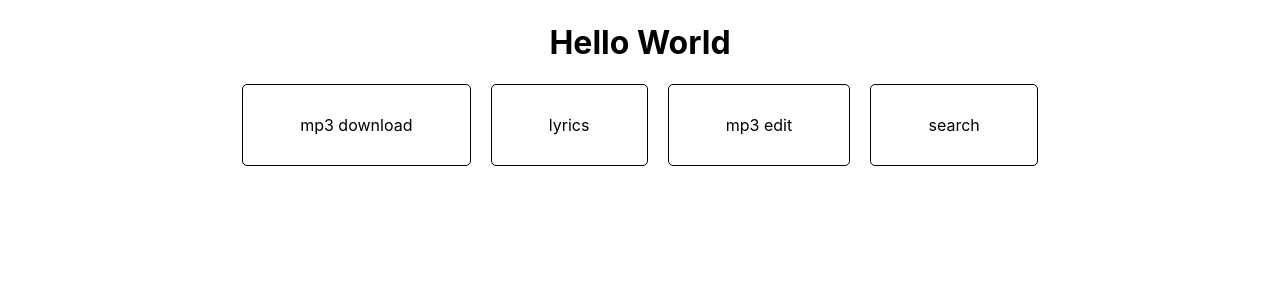
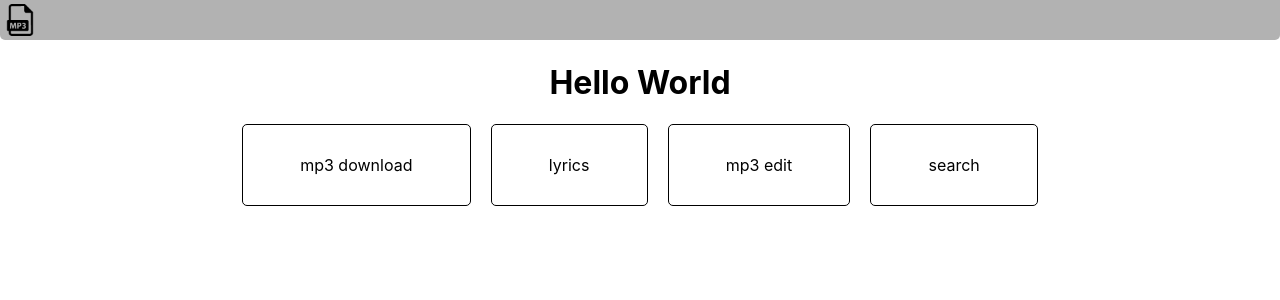
Before and after one commit to PlayerG9/mp3music, a React (Create React App) app in the folder src/web-ui/: page / in a window 1280 px wide. Shown: the top 300 px of the page. Built offline with nearby package versions, Linux system fonts and the light colour scheme; no server answers.

Commit message:
added app-header

```diff
--- /dev/null
+++ b/src/web-ui/src/App/Components/AppHeader.tsx
@@ -0,0 +1,12 @@
+import { Link } from "react-router-dom"
+import appIcon from './app-icon.png'
+
+
+export default function AppHeader(){
+    return <div className="app-header">
+        <Link className="homepage-link" to="/">
+            <img src={appIcon} alt="" />
+            {/* <div>mp3-music</div> */}
+        </Link>
+    </div>
+}
--- a/src/web-ui/src/App/Components/style.scss
+++ b/src/web-ui/src/App/Components/style.scss
@@ -75,14 +75,27 @@
 
 .app-header {
     width: 100%;
-    padding: 10px;
+    padding: 4px;
     box-sizing: border-box;
     background-color: rgba(0, 0, 0, 0.3);
     border-bottom-left-radius: 5px;
     border-bottom-right-radius: 5px;
 
+    > * {
+        display: inline-block;
+        padding: 0px;
+        margin: 0px;
+    }
+
     .homepage-link {
-        font-size: 2em;
         text-decoration: none;
+        color: black;
+        vertical-align: middle;
+        height: 2em;
+
+        > * {
+            display: inline;
+            height: 100%;
+        }
     }
 }
--- a/src/web-ui/src/App/index.tsx
+++ b/src/web-ui/src/App/index.tsx
@@ -4,6 +4,7 @@ import { Routes } from 'react-router-dom'
 import { NotificationsDisplay } from './Components/notification'
 import { buildRoutes } from './routeManager'
 import ApiWakeUp from './ApiWakeUp'
+import AppHeader from './Components/AppHeader'
 
 
 // call pages to let them register themself for the Router
@@ -13,6 +14,7 @@ import './pages/DownloadInterface'
 
 export default function App() {
 	return <>
+		<AppHeader/>
 		<Routes>
 			{/* not as component because <Routes> only allow <Route> as child */}
 			{buildRoutes()}
```
Also changed, not shown: src/web-ui/src/App/Components/app-icon.png (added).
